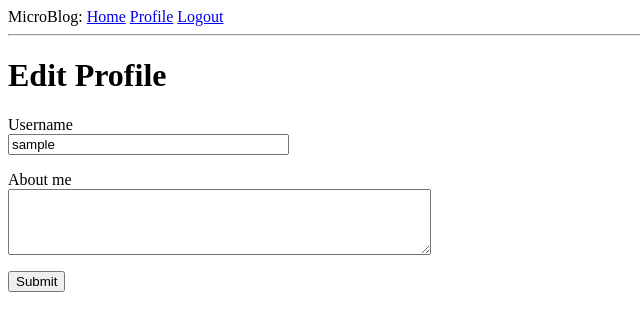
After one commit to wendyltan/microblog, a Flask app: page /edit_profile in a window 1280 px wide. The commit adds this page. Shown: the top 331 px of the page, without its empty margins (0-640 px from the left). Run offline with Flask 2, Linux system fonts and the light colour scheme; the visitor is signed in with stand-in values (Sample User, id 1); data comes from the database, SQL or seed files in the repository; both versions use the stored data as it was after the commit.

Commit message:
adding profile page and avatar

```diff
--- a/application/__init__.py
+++ b/application/__init__.py
@@ -1,10 +1,15 @@
 from flask import Flask
+from flask_login import LoginManager
 from config import Config
 from flask_sqlalchemy import SQLAlchemy
 from flask_migrate import Migrate
 
 app = Flask(__name__)
 app.config.from_object(Config)
+
+login = LoginManager(app)
+login.login_view = 'login'
+
 db = SQLAlchemy(app)
 migrate = Migrate(app,db)
 
--- a/application/forms.py
+++ b/application/forms.py
@@ -7,11 +7,37 @@
 
 
 from flask_wtf import FlaskForm
-from wtforms import StringField, PasswordField, BooleanField, SubmitField
-from wtforms.validators import DataRequired
+from wtforms import StringField, PasswordField, BooleanField, SubmitField, TextAreaField
+from wtforms.validators import DataRequired, Email, EqualTo, ValidationError, Length
+
+from application.models import User
+
 
 class LoginForm(FlaskForm):
     username = StringField('Username',validators=[DataRequired()])
     password = PasswordField('Password',validators=[DataRequired()])
     remember_me = BooleanField('Remember me')
     submit = SubmitField('Sign in')
+
+class RegistrationForm(FlaskForm):
+    username = StringField('Username',validators=[DataRequired()])
+    email = StringField('Email',validators=[DataRequired(), Email()])
+    password = PasswordField('Password',validators=[DataRequired()])
+    password2 = PasswordField('Repeat Password',validators=[DataRequired(),EqualTo('password')])
+    submit = SubmitField('Register')
+
+    def validate_username(self,username):
+        user = User.query.filter_by(username=username.data).first()
+        if user is not None:
+            raise ValidationError('Please use a different username')
+
+    def validate_email(self,email):
+        user = User.query.filter_by(email=email.data).first()
+        if user is not None:
+            raise ValidationError('Please use a different email address')
+
+
+class EditProfileForm(FlaskForm):
+    username = StringField('Username',validators=[DataRequired()])
+    about_me = TextAreaField('About me',validators=[Length(min=0,max=140)])
+    submit = SubmitField('Submit')
--- a/application/models.py
+++ b/application/models.py
@@ -5,18 +5,40 @@
 # @File    : models.py
 # @Software: PyCharm
 
+
 from application import db
 from datetime import datetime
+from werkzeug.security import generate_password_hash,check_password_hash
+from flask_login import UserMixin
+from application import login
+from hashlib import md5
 
-class User(db.Model):
+@login.user_loader
+def load_user(id):
+    return User.query.get(int(id))
+
+
+class User(UserMixin,db.Model):
     id = db.Column(db.Integer,primary_key=True)
     username = db.Column(db.String(64),index=True,unique=True)
     email = db.Column(db.String(120),index=True,unique=True)
     password_hash = db.Column(db.String(128))
     posts = db.relationship('Post',backref='author',lazy='dynamic')
-
+    about_me = db.Column(db.String(140))
+    last_seen = db.Column(db.DateTime,default=datetime.utcnow)
     def __repr__(self):
         return '<User {}>'.format(self.username)
+
+    def set_password(self,password):
+        self.password_hash = generate_password_hash(password)
+
+    def check_password(self,password):
+        return check_password_hash(self.password_hash,password)
+
+    def avatar(self,size):
+        digest = md5(self.email.lower().encode('utf-8')).hexdigest()
+        return 'https://www.gravatar.com/avatar/{}?d=identicon&s={}'.format(
+            digest, size)
 
 class Post(db.Model):
     id = db.Column(db.Integer,primary_key=True)
--- a/application/routes.py
+++ b/application/routes.py
@@ -1,13 +1,15 @@
-from application import app
-from flask import render_template, flash, redirect, url_for
-
-from application.forms import LoginForm
-
+from application import app,db
+from flask import render_template, flash, redirect, url_for,request
+from werkzeug.urls import url_parse
+from flask_login import current_user, login_user, login_required, logout_user
+from application.models import User
+from application.forms import LoginForm, RegistrationForm, EditProfileForm
+from datetime import datetime
 
 @app.route('/')
 @app.route('/index')
+@login_required
 def index():
-    user = {'username':'wendy'}
     posts = [{
             'author': {'username': 'John'},
             'body': 'Beautiful day in Portland!'
@@ -17,13 +19,72 @@ def index():
             'body': 'The Avengers movie was so cool!'
         }
     ]
-    return render_template('index.html', title='Home', user=user, posts=posts)
+    return render_template('index.html', title='Home', user=current_user, posts=posts)
 
 @app.route('/login',methods=['GET','POST'])
 def login():
+    if current_user.is_authenticated:
+        return redirect(url_for('index'))
     form = LoginForm()
     if form.validate_on_submit():
-        flash('Login request for user {},remember_me= {}'.format(
-            form.username.data,form.remember_me.data))
+        user = User.query.filter_by(username=form.username.data).first()
+        if user is None or not user.check_password(form.password.data):
+            flash('Invalid username or password')
+            return redirect(url_for('login'))
+        login_user(user,remember=form.remember_me.data)
+        next_page = request.args.get('next')
+        if not next_page or url_parse(next_page).netloc != '':
+            next_page = url_for('index')
+        return redirect(next_page)
+    return render_template('login.html',title='Sign in',form=form)
+
+@app.route('/logout')
+def logout():
+    logout_user()
+    return redirect(url_for('index'))
+
+@app.route('/register', methods=['GET', 'POST'])
+def register():
+    if current_user.is_authenticated:
         return redirect(url_for('index'))
-    return render_template('login.html',title='Sign in',form=form)
+    form = RegistrationForm()
+    if form.validate_on_submit():
+        user = User(username=form.username.data, email=form.email.data)
+        user.set_password(form.password.data)
+        db.session.add(user)
+        db.session.commit()
+        flash('Congratulations, you are now a registered user!')
+        return redirect(url_for('login'))
+    return render_template('register.html', title='Register', form=form)
+
+
+@app.route('/user/<username>')
+@login_required
+def user(username):
+    user = User.query.filter_by(username = username).first_or_404()
+    posts = [
+        {'author': user, 'body': 'Test post #1'},
+        {'author': user, 'body': 'Test post #2'}
+    ]
+    return render_template('user.html', user=user, posts=posts)
+
+@app.before_request
+def before_request():
+    if current_user.is_authenticated:
+        current_user.last_seen = datetime.utcnow()
+        db.session.commit()
+
+@app.route('/edit_profile',methods=['GET','POST'])
+@login_required
+def edit_profile():
+    form = EditProfileForm()
+    if form.validate_on_submit():
+        current_user.username = form.username.data
+        current_user.about_me = form.about_me.data
+        db.session.commit()
+        flash('Your changes have been saved')
+        return redirect(url_for('edit_profile'))
+    elif request.method == 'GET':
+        form.username.data = current_user.username
+        form.about_me.data = current_user.about_me
+    return render_template('edit_profile.html',title='Edit Profile',form=form)
--- /dev/null
+++ b/application/templates/_post.html
@@ -0,0 +1,6 @@
+  <table>
+        <tr valign="top">
+            <td><img src="{{ post.author.avatar(36) }}"></td>
+            <td>{{ post.author.username }} says:<br>{{ post.body }}</td>
+        </tr>
+  </table>
--- a/application/templates/base.html
+++ b/application/templates/base.html
@@ -10,7 +10,12 @@
         <div>
             MicroBlog:
             <a href="{{ url_for('index') }}">Home</a>
+            {% if current_user.is_anonymous %}
             <a href="{{ url_for('login') }}">Login</a>
+            {% else %}
+             <a href="{{ url_for('user', username=current_user.username) }}">Profile</a>
+             <a href="{{ url_for('logout') }}">Logout</a>
+            {% endif %}
         </div>
         <hr>
         {% with messages = get_flashed_messages() %}
--- /dev/null
+++ b/application/templates/edit_profile.html
@@ -0,0 +1,23 @@
+{% extends "base.html" %}
+
+{% block content %}
+    <h1>Edit Profile</h1>
+    <form action="" method="post">
+        {{ form.hidden_tag() }}
+        <p>
+            {{ form.username.label }}<br>
+            {{ form.username(size=32) }}<br>
+            {% for error in form.username.errors %}
+            <span style="color: red;">[{{ error }}]</span>
+            {% endfor %}
+        </p>
+        <p>
+            {{ form.about_me.label }}<br>
+            {{ form.about_me(cols=50, rows=4) }}<br>
+            {% for error in form.about_me.errors %}
+            <span style="color: red;">[{{ error }}]</span>
+            {% endfor %}
+        </p>
+        <p>{{ form.submit() }}</p>
+    </form>
+{% endblock %}
--- a/application/templates/index.html
+++ b/application/templates/index.html
@@ -2,7 +2,7 @@
 
 {% block content %}
 
-     <h1>Hi, {{ user.username }}!</h1>
+     <h1>Hi, {{ current_user.username }}!</h1>
     {% for post in posts %}
     <div><p>{{ post.author.username }} says:<b>{{ post.body }}</b></p></div>
     {% endfor %}
--- a/application/templates/login.html
+++ b/application/templates/login.html
@@ -21,6 +21,7 @@
     </p>
     <p>{{ form.remember_me() }}{{ form.remember_me.label }}</p>
     <p>{{ form.submit() }}</p>
+    <p>New User? <a href="{{ url_for('register') }}">Click to Register!</a></p>
     </form>
 
 
```
Also changed, not shown: application/templates/register.html (added, +38 -0 lines), application/templates/user.html (added, +21 -0 lines), migrations/versions/0d7e6c0f347a_new_field_in_user_model.py (added, +30 -0 lines), app.db.
